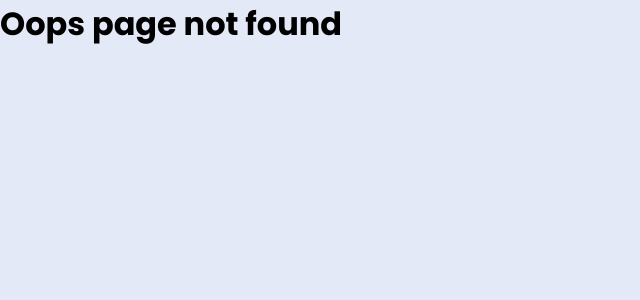
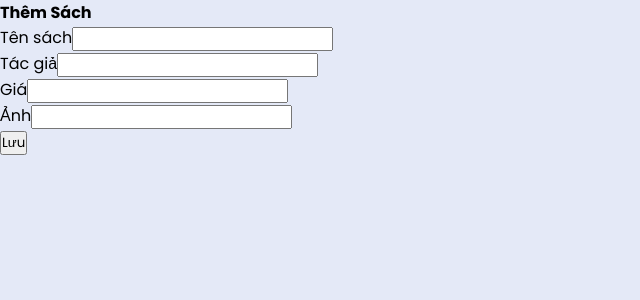
Before and after one commit to Miyuki02/bookstore-project, a Vue app: page /books/add in a window 1280 px wide. Before the commit this address had no page. Shown: the top 300 px of the page, without its empty margins (0-640 px from the left). Built offline with nearby package versions, Linux system fonts and the light colour scheme; no server answers.

Commit message:
Added AddBook

```diff
--- /dev/null
+++ b/src/components/BookForm.vue
@@ -0,0 +1,72 @@
+<script setup>
+import { ref } from "vue";
+
+const props = defineProps({
+  initialBook: { type: Object, required: true },
+});
+const $emit = defineEmits(["submit:book", "delete:book"]);
+
+const editedBook = ref({ ...props.initialBook });
+function submitBook() {
+  $emit("submit:book", editedBook.value);
+}
+function deleteBook() {
+  $emit("delete:book", editedBook.value.id);
+}
+</script>
+
+<template>
+  <form @submit.prevent="submitBook">
+    <div class="form-group">
+      <label for="name">Tên sách</label>
+      <input
+        id="name"
+        type="text"
+        class="form-control"
+        v-model="editedBook.name"
+      />
+    </div>
+    <div class="form-group">
+      <label for="author">Tác giả</label>
+      <input
+        id="author"
+        type="text"
+        class="form-control"
+        v-model="editedBook.author"
+      />
+    </div>
+    <div class="form-group">
+      <label for="price">Giá</label>
+      <input
+        id="price"
+        type="text"
+        class="form-control"
+        v-model="editedBook.price"
+      />
+    </div>
+    <div class="form-group">
+      <label for="image">Ảnh</label>
+      <input
+        id="image"
+        type="text"
+        class="form-control"
+        v-model="editedBook.imageUrl"
+      />
+    </div>
+
+    <div class="form-group">
+      <button>Lưu</button>
+      <button
+        v-if="editedBook.id"
+        type="button"
+        @click="deleteBook"
+      >
+        Xóa
+      </button>
+    </div>
+  </form>
+</template>
+
+<style scoped>
+
+</style>
--- a/src/components/Pagination.vue
+++ b/src/components/Pagination.vue
@@ -38,7 +38,7 @@
 </template>
 
 <script setup>
-import { computed, ref, defineProps, defineEmits } from 'vue'
+import { computed, ref } from 'vue'
 
 const props = defineProps({
   totalPages: {
--- a/src/router/index.js
+++ b/src/router/index.js
@@ -19,12 +19,19 @@ const routes = [
     // Địa chỉ URL '/login'.
     path: '/login',
     // Sử dụng component Login khi địa chỉ này được truy cập.
-    component: () => import('../views/Login.vue')
+    component: () => import('@/views/Login.vue')
   },
   {
-  path: '/editbook:id',
-  name: 'edit',
-  component: () => import('../views/EditBook.vue'),
+    path: '/books/:id',
+    name: 'book.edit',
+    component: () => import('@/views/EditBook.vue'),
+    props: (route) => ({ bookId: route.params.id })
+  },
+  {
+    path: '/books/add',
+    name: 'book.add',
+    component: () => import('@/views/AddBook.vue'),
+
   },
   {
     // Địa chỉ URL không khớp với bất kỳ route nào ở trên.
--- a/src/views/AddBook.vue
+++ b/src/views/AddBook.vue
@@ -0,0 +1,62 @@
+<template>
+  <div class="page">
+    <h4>Thêm Sách</h4>
+    <BookForm :initial-book="book || {}" :book-id="bookId" @submit:book="onAddBook" />
+    <p>{{ message }}</p>
+  </div>
+</template>
+
+<script setup>
+import { ref } from "vue";
+import { useRouter, useRoute } from "vue-router";
+import BookForm from "@/components/BookForm.vue";
+import booksService from "@/services/books.service";
+
+const props = defineProps(["bookId"]);
+const $router = useRouter();
+const $route = useRoute();
+const book = ref(null);
+const message = ref("");
+
+/* Change to this when have backend api
+async function getBook(id) {
+  try {
+    book.value = await booksService.getBook(id);
+  } catch (error) {
+    console.log(error);
+    $router.push({
+      name: "notfound",
+      params: { pathMatch: $route.path.split("/").slice(1) },
+      query: $route.query,
+      hash: $route.hash,
+    });
+  }
+}
+*/
+
+async function getBook(id) {
+  try {
+    const response = await booksService.getBook(id);
+    // Check if the response is valid JSON
+    const bookData = JSON.parse(response);
+    book.value = bookData;
+  } catch (error) {
+    console.error('Error fetching book:', error);
+  }
+}
+
+
+
+async function onAddBook(newBook) {
+  try {
+    await booksService.createBook(newBook);
+    message.value = "Sách được thêm thành công.";
+  } catch (error) {
+    console.log(error);
+  }
+}
+
+
+getBook(props.bookId);
+
+</script>
--- a/src/views/EditBook.vue
+++ b/src/views/EditBook.vue
@@ -1,37 +1,72 @@
+<script setup>
+import { ref } from "vue";
+import { useRouter, useRoute } from "vue-router";
+import BookForm from "@/components/BookForm.vue";
+import booksService from "@/services/books.service";
+const props = defineProps({
+  bookId: { type: String, required: true },
+});
+const $router = useRouter();
+const $route = useRoute();
+const book = ref(null);
+const message = ref("");
+
+/*  Change to this when have backend api
+async function getBook(id) {
+  try {
+    book.value = await booksService.getBook(id);
+  } catch (error) {
+    console.log(error);
+    // Redirect to NotFound page and keep URL intact
+    $router.push({
+      name: "notfound",
+      params: { pathMatch: $route.path.split("/").slice(1) },
+      query: $route.query,
+      hash: $route.hash,
+    });
+  }
+}
+*/
+
+async function getBook() {
+  try {
+    book.value = JSON.parse(decodeURIComponent($route.query.book));
+  } catch (error) {
+    console.error('Error parsing book data:', error);
+    // Handle the error, e.g., redirect to an error page or display a message
+  }
+}
+
+
+
+async function onUpdateBook(editedBook) {
+  try {
+    await booksService.updateBook(editedBook.id, editedBook);
+    message.value = "Sách được cập nhật thành công.";
+  } catch (error) {
+    console.log(error);
+  }
+}
+async function onDeleteBook(id) {
+  if (confirm("Bạn muốn xóa Sách này?")) {
+    try {
+      await booksService.deleteBook(id);
+      $router.push({ name: "Home" });
+    } catch (error) {
+      console.log(error);
+    }
+  }
+}
+getBook(props.bookId);
+</script>
 <template>
-  <div>
-    <h1>Edit Book</h1>
-    <div v-if="book">
-      <img :src="book.imageUrl" />
-      <h2>{{ book.name }}</h2>
-      <p>{{ book.price }}</p>
-    </div>
-    <div v-else>
-      <p>Book not found</p>
-    </div>
+  <div v-if="book" class="page">
+    <h4>Hiệu chỉnh Sách</h4>
+    <BookForm
+      :initial-book="book"
+      @submit:book="onUpdateBook"
+      @delete:book="onDeleteBook"
+    />
+    <p>{{ message }}</p>
   </div>
 </template>
-
-<script setup>
-import { ref, onMounted } from 'vue';
-import { useRoute } from 'vue-router';
-
-const book = ref(null);
-const route = useRoute();
-
-onMounted(() => {
-  const bookData = route.query.book;
-  if (bookData) {
-    book.value = JSON.parse(bookData);
-  }
-});
-</script>
-
-<style scoped>
-
-
-img{
-  border-radius: 5px;
-  width:300px;
-}
-</style>
--- a/src/views/ShopIndex.vue
+++ b/src/views/ShopIndex.vue
@@ -13,6 +13,9 @@
           <!-- List of books -->
           <div class="main-product">
             <h2 class="main-title">Chọn sách</h2>
+            <button @click="goToAddBook">
+          <i></i> Thêm mới
+        </button>
             <!-- product wrapper -->
             <div class="product-wrapper">
               <div
@@ -23,9 +26,8 @@
               >
                 <router-link
                   :to="{
-                    name: 'edit',
+                    name: 'book.edit',
                     params: { id: book.id },
-                    query: { books: JSON.stringify(books) }
                   }"
                 ></router-link>
                 <img class="product-img" :src="book.imageUrl" />
@@ -162,14 +164,18 @@ const handlePageChange = (newPage) => {
   currentPage.value = newPage
 }
 
-const router = useRouter()
+const $router = useRouter();
 
 const goToEditBook = (book) => {
-  router.push({
-    name: 'edit',
+  $router.push({
+    name: 'book.edit',
     params: { id: book.id },
     query: { book: JSON.stringify(book) }
   })
+}
+
+function goToAddBook() {
+  $router.push({ name: "book.add" });
 }
 
 async function retrieveBooks() {
@@ -179,8 +185,11 @@ async function retrieveBooks() {
     searchedBooks.value = books;
   } catch (error) {
     console.error('Error retrieving books:', error);
+
+    // Handle the error, e.g., redirect to an error page or display a message
   }
 }
+
 
 // When this component is mounted, load the first page of contacts
 onMounted(() => retrieveBooks(1));
```
Also changed, not shown: src/components/ProductModal.vue (deleted, +0 -7 lines).
